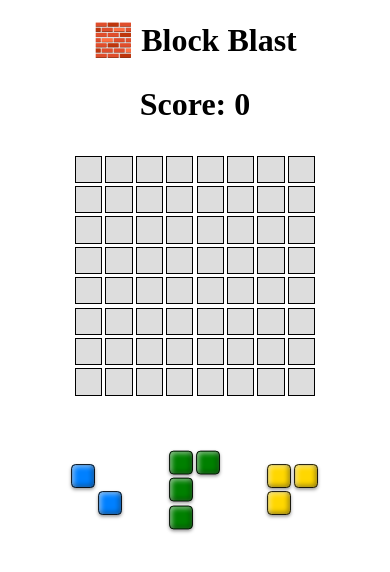
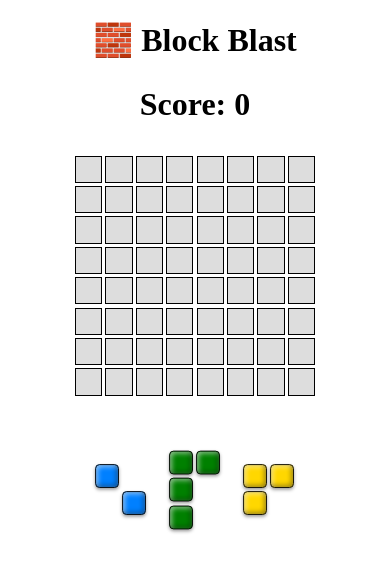
Before and after one commit to JoelDavisMsCoding/block-blast, a React (Vite) app: page / in a window 390 px wide. Shown: the top 572 px of the page. Built offline with nearby package versions, Linux system fonts and the light colour scheme.

Commit message:
trying mobile. may not work

```diff
--- a/src/App.jsx
+++ b/src/App.jsx
@@ -15,7 +15,7 @@ function App() {
   const [hoverCoords, setHoverCoords] = useState(null);
   const [draggedPieceIndex, setDraggedPieceIndex] = useState(null);
   const [dragPosition, setDragPosition] = useState(null);
-  const [dragSource, setDragSource] = useState("mouse"); // 👈 NEW: "mouse" or "touch"
+  const [dragSource, setDragSource] = useState("mouse"); // "mouse" or "touch"
   const [gameOver, setGameOver] = useState(false);
 
   // ---------- Piece Generation ----------
@@ -32,20 +32,15 @@ function App() {
   // ---------- Placement Logic ----------
   function canPlacePieceAt(row, col, piece) {
     if (!piece || !piece.shape) return false;
-
     const { shape } = piece;
     const rows = shape.length;
     const cols = shape[0].length;
 
-    if (row < 0 || col < 0 || row + rows > 8 || col + cols > 8) {
-      return false;
-    }
+    if (row < 0 || col < 0 || row + rows > 8 || col + cols > 8) return false;
 
     for (let i = 0; i < rows; i++) {
       for (let j = 0; j < cols; j++) {
-        if (shape[i][j] === 1 && board[row + i][col + j] !== 0) {
-          return false;
-        }
+        if (shape[i][j] === 1 && board[row + i][col + j] !== 0) return false;
       }
     }
 
@@ -55,17 +50,11 @@ function App() {
   function placePiece(row, col, piece) {
     const newBoard = board.map((r) => [...r]);
     const { shape, colorId } = piece;
-    const rows = shape.length;
-    const cols = shape[0].length;
-
-    for (let i = 0; i < rows; i++) {
-      for (let j = 0; j < cols; j++) {
-        if (shape[i][j] === 1) {
-          newBoard[row + i][col + j] = colorId;
-        }
+    for (let i = 0; i < shape.length; i++) {
+      for (let j = 0; j < shape[i].length; j++) {
+        if (shape[i][j] === 1) newBoard[row + i][col + j] = colorId;
       }
     }
-
     return newBoard;
   }
 
@@ -76,7 +65,6 @@ function App() {
     if (!piece || !canPlacePieceAt(row, col, piece)) return;
 
     const placedBoard = placePiece(row, col, piece);
-
     const placedCells = piece.shape.flat().filter((v) => v === 1).length;
     setScore((prev) => prev + placedCells * 10);
 
@@ -86,9 +74,7 @@ function App() {
     setDragPosition(null);
 
     clearLinesAnimated(placedBoard, setBoard, (finalBoard, clearedLines) => {
-      if (clearedLines > 0) {
-        setScore((prev) => prev + clearedLines * 100);
-      }
+      if (clearedLines > 0) setScore((prev) => prev + clearedLines * 100);
       const updatedPieces = [...availablePieces];
       updatedPieces[draggedPieceIndex] = null;
       setAvailablePieces(updatedPieces);
@@ -102,17 +88,13 @@ function App() {
 
     for (let i = 0; i < 8; i++) {
       if (newBoard[i].every((cell) => cell !== 0)) {
-        for (let j = 0; j < 8; j++) {
-          cellsToClear.push([i, j, newBoard[i][j]]);
-        }
+        for (let j = 0; j < 8; j++) cellsToClear.push([i, j, newBoard[i][j]]);
       }
     }
 
     for (let j = 0; j < 8; j++) {
       if (newBoard.every((row) => row[j] !== 0)) {
-        for (let i = 0; i < 8; i++) {
-          cellsToClear.push([i, j, newBoard[i][j]]);
-        }
+        for (let i = 0; i < 8; i++) cellsToClear.push([i, j, newBoard[i][j]]);
       }
     }
 
@@ -128,7 +110,6 @@ function App() {
         onFinish(newBoard, 1);
         return;
       }
-
       const [r, c, colorId] = cellsToClear[index];
       newBoard[r][c] = -Math.abs(colorId);
       setBoard(newBoard.map((row) => [...row]));
@@ -148,9 +129,7 @@ function App() {
     const cells = [];
     for (let i = 0; i < 8; i++) {
       for (let j = 0; j < 8; j++) {
-        if (startBoard[i][j] !== 0) {
-          cells.push([i, j, startBoard[i][j]]);
-        }
+        if (startBoard[i][j] !== 0) cells.push([i, j, startBoard[i][j]]);
       }
     }
 
@@ -187,20 +166,15 @@ function App() {
     }, 500);
   }
 
-  // ---------- Check for Valid Moves ----------
+  // ---------- Check Valid Moves ----------
   function hasValidMoves(currentBoard, piecesList) {
     if (!Array.isArray(piecesList)) return false;
 
     for (const piece of piecesList) {
       if (!piece || !piece.shape) continue;
-      const rows = piece.shape.length;
-      const cols = piece.shape[0].length;
-
-      for (let row = 0; row <= 8 - rows; row++) {
-        for (let col = 0; col <= 8 - cols; col++) {
-          if (canPlacePieceAt(row, col, piece)) {
-            return true;
-          }
+      for (let row = 0; row <= 8 - piece.shape.length; row++) {
+        for (let col = 0; col <= 8 - piece.shape[0].length; col++) {
+          if (canPlacePieceAt(row, col, piece)) return true;
         }
       }
     }
@@ -213,16 +187,11 @@ function App() {
 
     const piecesExist = availablePieces.some((p) => p);
     if (piecesExist) {
-      if (!hasValidMoves(board, availablePieces)) {
-        triggerGameOver(board);
-      }
+      if (!hasValidMoves(board, availablePieces)) triggerGameOver(board);
     } else {
       const newPieces = generateThreePieces();
       setAvailablePieces(newPieces);
-
-      if (!hasValidMoves(board, newPieces)) {
-        triggerGameOver(board);
-      }
+      if (!hasValidMoves(board, newPieces)) triggerGameOver(board);
     }
   }, [availablePieces, board, gameOver]);
 
@@ -249,11 +218,7 @@ function App() {
     const handleUp = () => {
       if (draggedPieceIndex !== null && hoverCoords) {
         const piece = availablePieces[draggedPieceIndex];
-        if (piece) {
-          const dropRow = hoverCoords[0];
-          const dropCol = hoverCoords[1];
-          onDropPiece(dropRow, dropCol);
-        }
+        if (piece) onDropPiece(hoverCoords[0], hoverCoords[1]);
       }
       setIsDragging(false);
       setDraggedPieceIndex(null);
@@ -293,16 +258,10 @@ function App() {
         currentPiece={
           draggedPieceIndex !== null ? availablePieces[draggedPieceIndex] : null
         }
+        dragSource={dragSource}
       />
 
-      <div
-        className="pieces-container"
-        style={{
-          display: "flex",
-          gap: "2rem",
-          justifyContent: "center",
-        }}
-      >
+      <div className="pieces-container">
         {availablePieces.map((piece, index) =>
           piece ? (
             <div
@@ -348,20 +307,28 @@ function App() {
         )}
       </div>
 
-      {/* 👇 Floating overlay while dragging */}
+      {/* Drag overlay */}
       {isDragging && draggedPieceIndex !== null && dragPosition && (
         <div
           className="drag-overlay"
           style={{
             position: "fixed",
             left:
-              dragSource === "touch"
-                ? dragPosition.x - 40
-                : dragPosition.x + 10,
+              dragPosition.x -
+              (availablePieces[draggedPieceIndex].shape[0].length / 2) *
+                parseInt(
+                  getComputedStyle(document.documentElement).getPropertyValue(
+                    "--cell-size"
+                  )
+                ),
             top:
-              dragSource === "touch"
-                ? dragPosition.y - 100
-                : dragPosition.y + 10,
+              dragPosition.y -
+              (availablePieces[draggedPieceIndex].shape.length / 2) *
+                parseInt(
+                  getComputedStyle(document.documentElement).getPropertyValue(
+                    "--cell-size"
+                  )
+                ),
             pointerEvents: "none",
             zIndex: 9999,
             display: "grid",
--- a/src/GameBoard.jsx
+++ b/src/GameBoard.jsx
@@ -24,6 +24,7 @@ function GameBoard({
   hoverCoords,
   setHoverCoords,
   currentPiece,
+  dragSource,
 }) {
   function isGhostCell(r, c) {
     if (!hoverCoords || !currentPiece) return false;
@@ -52,10 +53,7 @@ function GameBoard({
   function handleDrop(r, c) {
     if (!currentPiece) return;
     const [topOffset, leftOffset] = getTopLeftOffset(currentPiece.shape);
-    const dropRow = r - topOffset;
-    const dropCol = c - leftOffset;
-
-    onDropPiece(dropRow, dropCol);
+    onDropPiece(r - topOffset, c - leftOffset);
   }
 
   return (
@@ -63,6 +61,7 @@ function GameBoard({
       {board.map((row, rowIndex) =>
         row.map((cell, colIndex) => {
           const cellClasses = ["cell"];
+          const cellStyle = {};
 
           if (cell < 0) {
             cellClasses.push("exploding", `color-${Math.abs(cell)}`);
@@ -70,6 +69,10 @@ function GameBoard({
             cellClasses.push("filled", `color-${cell}`);
           } else if (isGhostCell(rowIndex, colIndex)) {
             cellClasses.push("ghost", `ghost-color-${currentPiece.colorId}`);
+            if (dragSource === "touch") {
+              cellStyle.transform = "translateY(-15%)";
+              cellStyle.zIndex = 1000;
+            }
           }
 
           return (
@@ -78,6 +81,7 @@ function GameBoard({
               className={cellClasses.join(" ")}
               data-row={rowIndex}
               data-col={colIndex}
+              style={cellStyle}
               onDragOver={(e) => {
                 e.preventDefault();
                 setHoverCoords([rowIndex, colIndex]);
```
